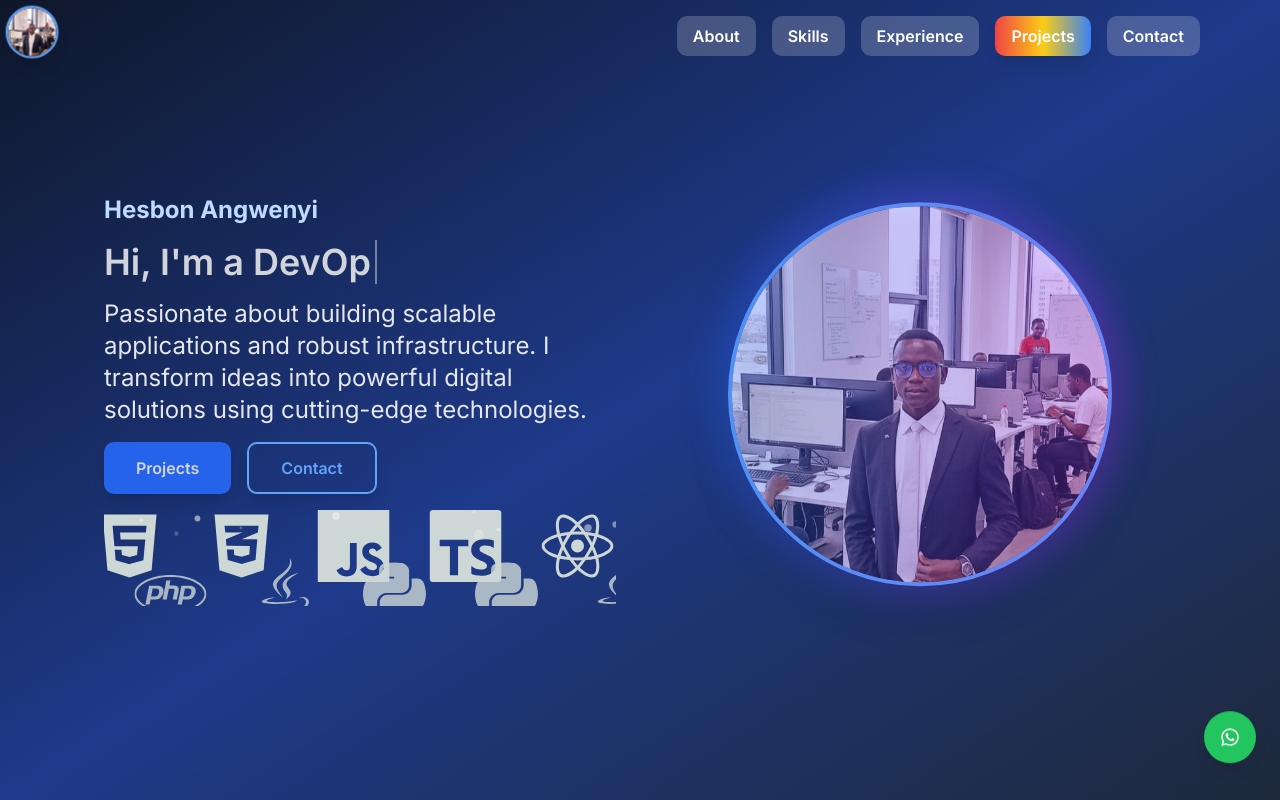
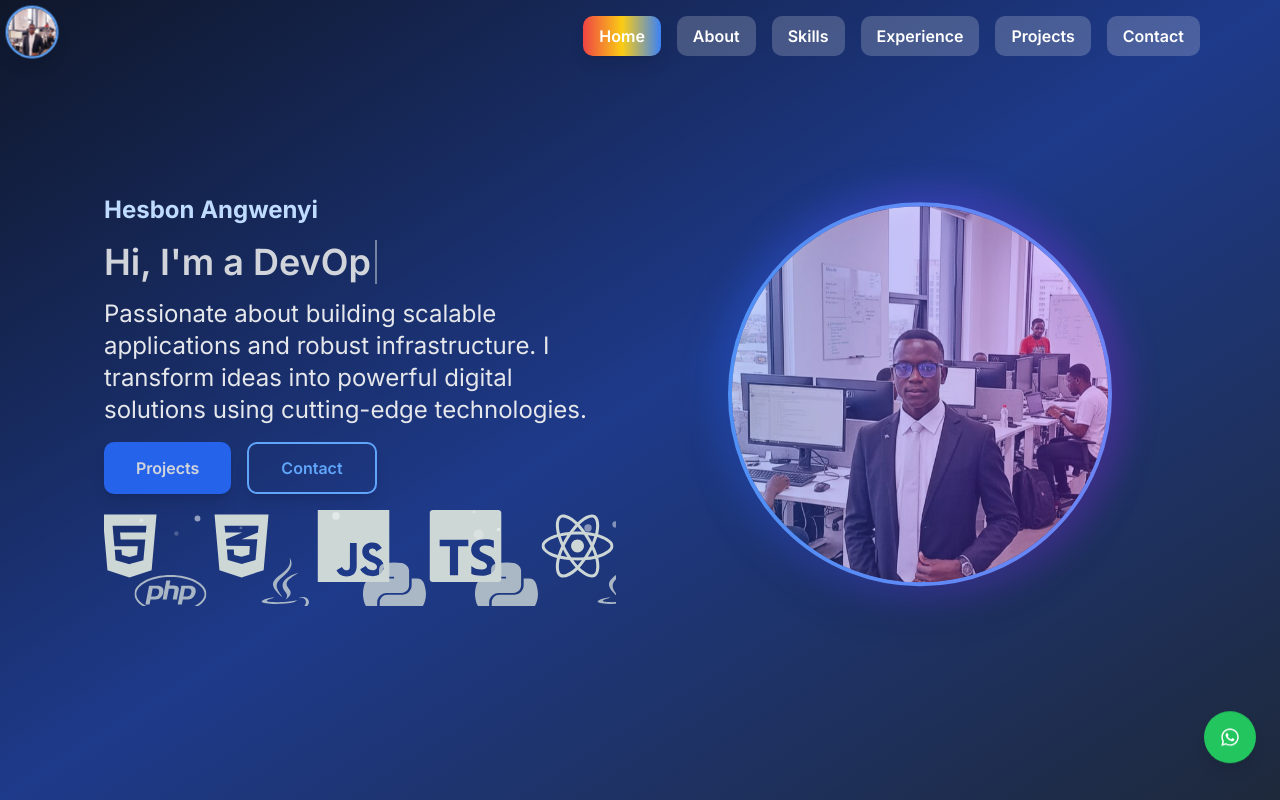
Before and after one commit to hesbonangwenyi606/my-portfolio, a React (Vite) app: page / in a window 1280 px wide. Shown: the top 800 px of the page. Built offline with nearby package versions, Linux system fonts and the light colour scheme.

Commit message:
added home bar

```diff
--- a/src/components/Navigation.tsx
+++ b/src/components/Navigation.tsx
@@ -3,6 +3,7 @@
 import React, { useEffect, useState } from "react";
 
 const NAV_ITEMS = [
+  { label: "Home", id: "home" },
   { label: "About", id: "about" },
   { label: "Skills", id: "skills" },
   { label: "Experience", id: "experience" },
@@ -15,12 +16,21 @@ const NAVBAR_HEIGHT = 80;
 const Navigation: React.FC = () => {
   const [isScrolled, setIsScrolled] = useState(false);
   const [isMobileMenuOpen, setIsMobileMenuOpen] = useState(false);
-  const [activeSection, setActiveSection] = useState("about");
+  const [activeSection, setActiveSection] = useState("home");
 
   const scrollToSection = (id: string) => {
+    if (id === "home") {
+      window.scrollTo({ top: 0, behavior: "smooth" });
+      setIsMobileMenuOpen(false);
+      return;
+    }
+
     const el = document.getElementById(id);
     if (!el) return;
-    const y = el.getBoundingClientRect().top + window.scrollY - NAVBAR_HEIGHT;
+
+    const y =
+      el.getBoundingClientRect().top + window.scrollY - NAVBAR_HEIGHT;
+
     window.scrollTo({ top: y, behavior: "smooth" });
     setIsMobileMenuOpen(false);
   };
@@ -28,13 +38,23 @@ const Navigation: React.FC = () => {
   useEffect(() => {
     const handleScroll = () => {
       setIsScrolled(window.scrollY > 50);
+
+      if (window.scrollY < 100) {
+        setActiveSection("home");
+        return;
+      }
+
       const scrollPosition = window.scrollY + NAVBAR_HEIGHT + 10;
 
       for (const item of NAV_ITEMS) {
+        if (item.id === "home") continue;
+
         const section = document.getElementById(item.id);
         if (!section) continue;
+
         const top = section.offsetTop;
         const height = section.offsetHeight;
+
         if (scrollPosition >= top && scrollPosition < top + height) {
           setActiveSection(item.id);
           break;
@@ -65,7 +85,7 @@ const Navigation: React.FC = () => {
         }`}
       >
         <div className="max-w-6xl mx-auto px-4 flex justify-end items-center py-4">
-          {/* Desktop */}
+          {/* Desktop menu */}
           <div className="hidden md:flex space-x-4">
             {NAV_ITEMS.map((item) => (
               <button
@@ -140,8 +160,13 @@ const Navigation: React.FC = () => {
       {/* Animations */}
       <style jsx>{`
         @keyframes pulse-slow {
-          0%, 100% { transform: scale(1); }
-          50% { transform: scale(1.1); }
+          0%,
+          100% {
+            transform: scale(1);
+          }
+          50% {
+            transform: scale(1.1);
+          }
         }
         .animate-pulse-slow {
           animation: pulse-slow 2s infinite;
```
